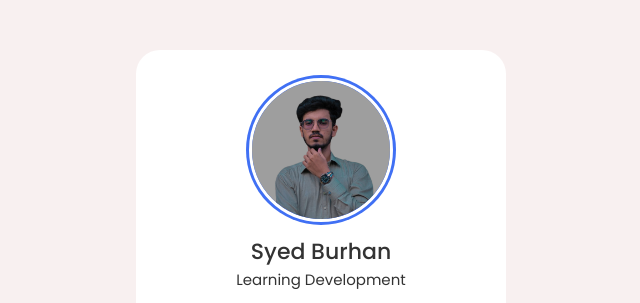
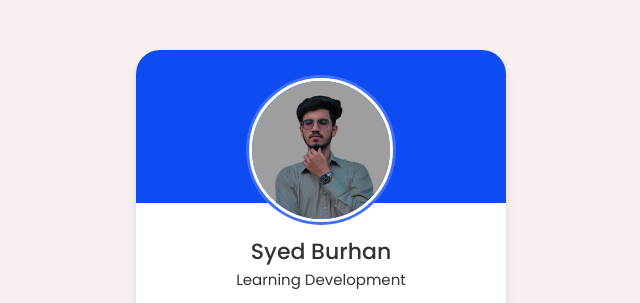
Before and after one commit to Syed-brhn/Profile-Card-, a plain HTML site: page index.html in a window 1280 px wide. Shown: the part 137-440 px from the top of the page, without its empty margins (319-959 px from the left). Drawn offline with nearby package versions, Linux system fonts and the light colour scheme.

Commit message:
Completed

```diff
--- a/style.css
+++ b/style.css
@@ -25,16 +25,20 @@
     background-color: #fff;
     border-radius: 24px;
     padding: 25px;
-    /* box-shadow: 0 5px 10px rgba(0, 0,0,0.1); */
+    box-shadow: 0 5px 10px rgba(0, 0,0,0.1);
+    position: relative;
   }
 
-  /* .profile-card ::before{
-    content: '';
+  .profile-card::before{
+    content: "";
     position: absolute;
+    top: 0;
+    left: 0;
     height: 36%;
     width: 100%;
+    border-radius: 24px 24px 0 0;
     background-color: #0e4bf1;
-  } */
+  }
 
 
   .image {
@@ -76,6 +80,7 @@
     display: flex;
     align-items: center;
     margin-top: 15px;
+
   }
 
   .media-button .link {
```
